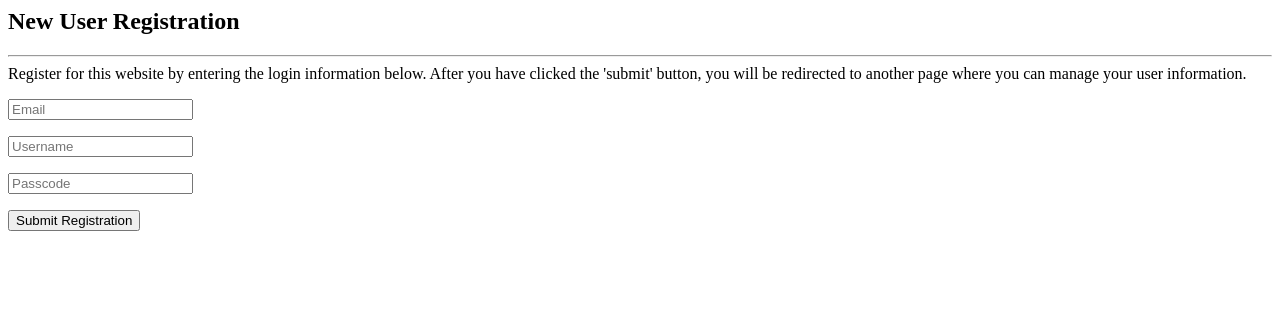
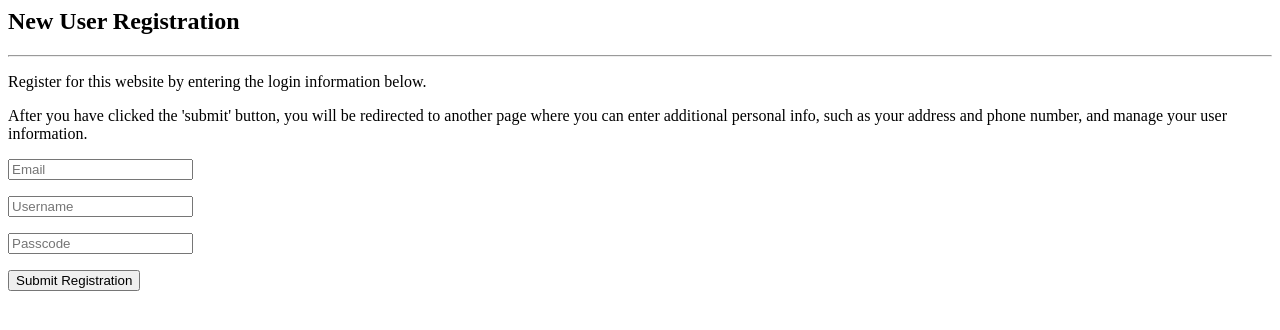
Before and after one commit to skhan117/User-Management, a website: page public/user-registration.html in a window 1280 px wide. Drawn offline with Linux system fonts and the light colour scheme.

```diff
--- a/public/user-registration.html
+++ b/public/user-registration.html
@@ -3,9 +3,9 @@
         <h2>New User Registration</h2>
         <hr/>
         <div>
-            Register for this website by entering the login information below.
+            <p>Register for this website by entering the login information below.</p>
 
-            After you have clicked the 'submit' button, you will be redirected to another page where you can manage your user information.
+            <p>After you have clicked the 'submit' button, you will be redirected to another page where you can enter additional personal info, such as your address and phone number, and manage your user information.</p>
         </div>
         <form target="_blank" action="/new_user_registration" method = "POST">
             <p><input placeholder="Email" name = "createNewEmail"></p>
```
